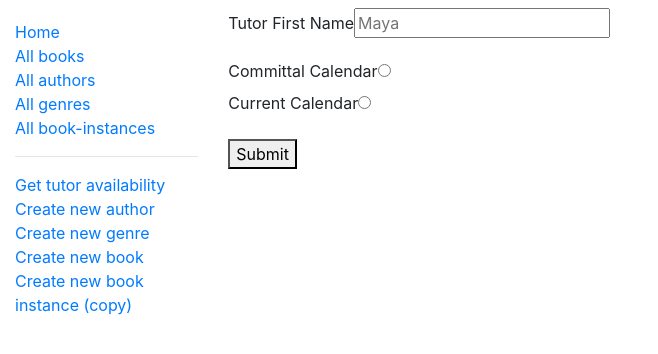
After one commit to AlfredMadere/availabilityApp, a Node project: template views/availability_form.pug in a window 1280 px wide. The commit adds this page. Shown: the top 354 px of the page, without its empty margins (0-658 px from the left). Run offline with Node 20 templates, Linux system fonts and the light colour scheme; the template is opened without the code that fills it, so the values that code supplies are empty.

Commit message:
things are working right before i try to incorporate bable

```diff
--- a/app.js
+++ b/app.js
@@ -8,6 +8,7 @@ var indexRouter = require('./routes/index');
 var usersRouter = require('./routes/users');
 var catalogRouter = require('./routes/catalog');
 var mathRouter = require('./routes/math');
+var calendarRouter = require('./routes/availability');
 
 var app = express();
 
@@ -31,6 +32,8 @@ app.use('/', indexRouter);
 app.use('/users', usersRouter);
 app.use('/catalog', catalogRouter);
 app.use('/math', mathRouter);
+app.use('/calendar', calendarRouter);
+
 
 
 // catch 404 and forward to error handler
--- a/package.json
+++ b/package.json
@@ -3,8 +3,8 @@
   "version": "0.0.0",
   "private": true,
   "scripts": {
-    "start": "node ./bin/www",
-    "devstart": "nodemon ./bin/www",
+    "start": "node ./server/bin/www",
+    "devstart": "nodemon ./server/bin/www",
     "serverstart": "DEBUG=express-locallibrary-tutoring:* & npm run devstart"
   },
   "dependencies": {
--- a/bin/www
+++ b/server/bin/www.js
@@ -4,7 +4,7 @@
  * Module dependencies.
  */
 
-var app = require('../app');
+var app = require('../../app');
 var debug = require('debug')('express-locallibrary-tutorial:server');
 var http = require('http');
 
--- /dev/null
+++ b/views/availability_form.pug
@@ -0,0 +1,21 @@
+extends layout
+
+block content
+  h1 #{title}
+
+  form(method='GET' action='/calendar/showAvailability')
+    div.form-group
+      label(for='name') Tutor First Name
+      input(type='text' placeholder='Maya' name='name' required)
+    div.form-group
+      label(for="committal") Committal Calendar
+      input(type="radio" id="committal" name="caltype" value="committal")
+      br
+      label(for="current") Current Calendar
+      input(id="current" name="caltype" value="current" type="radio")
+    button(type='submit') Submit
+
+  if errors
+   ul
+    for error in errors
+     li!= error.msg
--- a/views/layout.pug
+++ b/views/layout.pug
@@ -27,6 +27,8 @@ html(lang='en')
               li
                 hr
               li
+                a(href='calendar/tutorAvailability') Get tutor availability
+              li
                 a(href='/catalog/author/create') Create new author
               li
                 a(href='/catalog/genre/create') Create new genre
```
Also changed, not shown: controllers/calendarController.js (added, +28 -0 lines), drivers/googleDriver.js (added, +51 -0 lines), routes/availability.js (added, +11 -0 lines), views/availability_details.pug (added, +12 -0 lines), .babelrc (added), models/availabilityCalendar.js (added).
